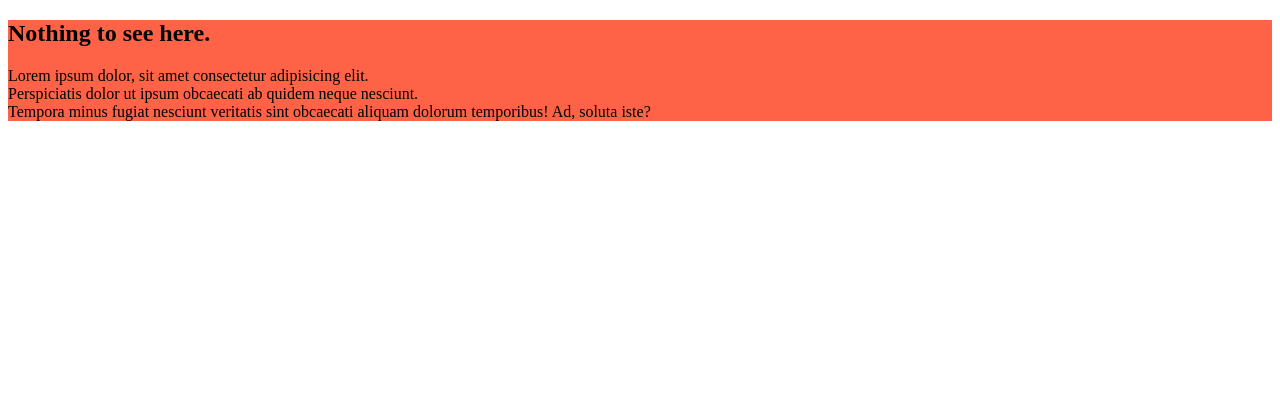
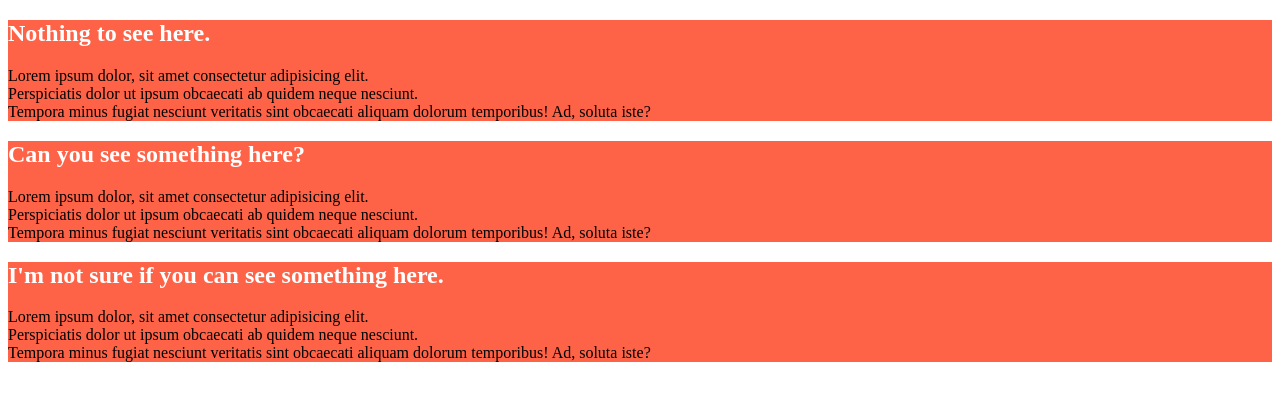
Before and after one commit to mdsoumik278/Nothing, a plain HTML site: page index.html in a window 1280 px wide. Drawn offline with Linux system fonts and the light colour scheme.

Commit message:
add two div & pragraph and css

```diff
--- a/index.html
+++ b/index.html
@@ -15,5 +15,21 @@
             Lorem ipsum dolor, sit amet consectetur adipisicing elit. <br>Perspiciatis dolor ut ipsum obcaecati ab quidem neque nesciunt. <br>Tempora minus fugiat nesciunt veritatis sint obcaecati aliquam dolorum temporibus! Ad, soluta iste?
         </p>
     </div>
+    <div>
+        <h2>
+            Can you see something here?
+        </h2>
+        <p>
+            Lorem ipsum dolor, sit amet consectetur adipisicing elit. <br>Perspiciatis dolor ut ipsum obcaecati ab quidem neque nesciunt. <br>Tempora minus fugiat nesciunt veritatis sint obcaecati aliquam dolorum temporibus! Ad, soluta iste?
+        </p>
+    </div>
+    <div>
+        <h2>
+            I'm not sure if you can see something here.
+        </h2>
+        <p>
+            Lorem ipsum dolor, sit amet consectetur adipisicing elit. <br>Perspiciatis dolor ut ipsum obcaecati ab quidem neque nesciunt. <br>Tempora minus fugiat nesciunt veritatis sint obcaecati aliquam dolorum temporibus! Ad, soluta iste?
+        </p>
+    </div>
 </body>
 </html>
--- a/style.css
+++ b/style.css
@@ -1,3 +1,7 @@
 div {
     background-color: tomato;
+
 }
+h2 {
+    color: white;
+}
```
